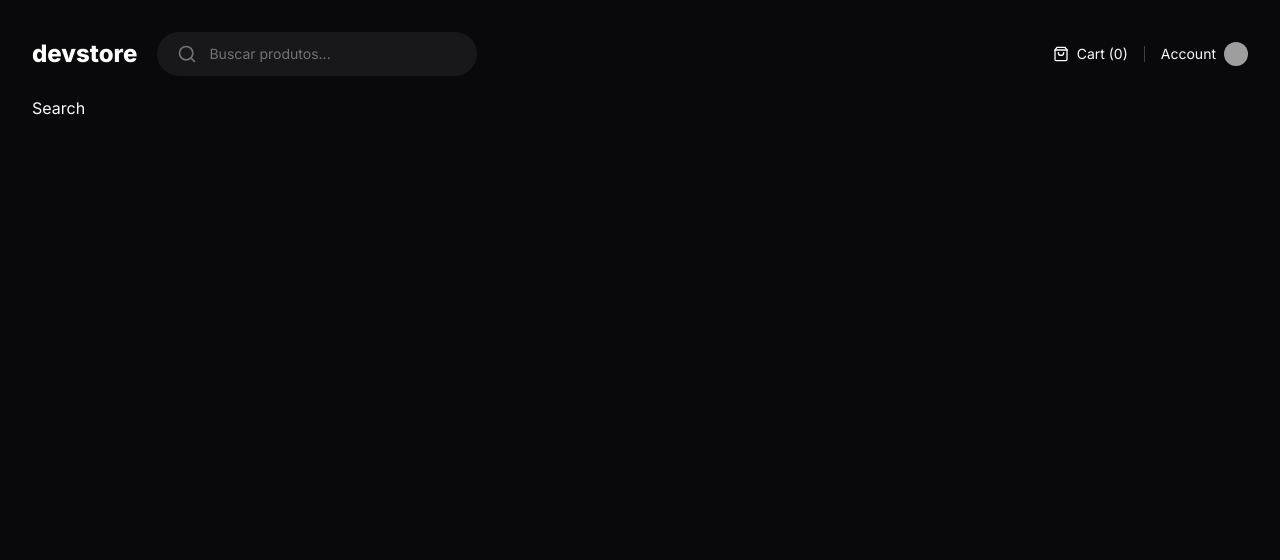
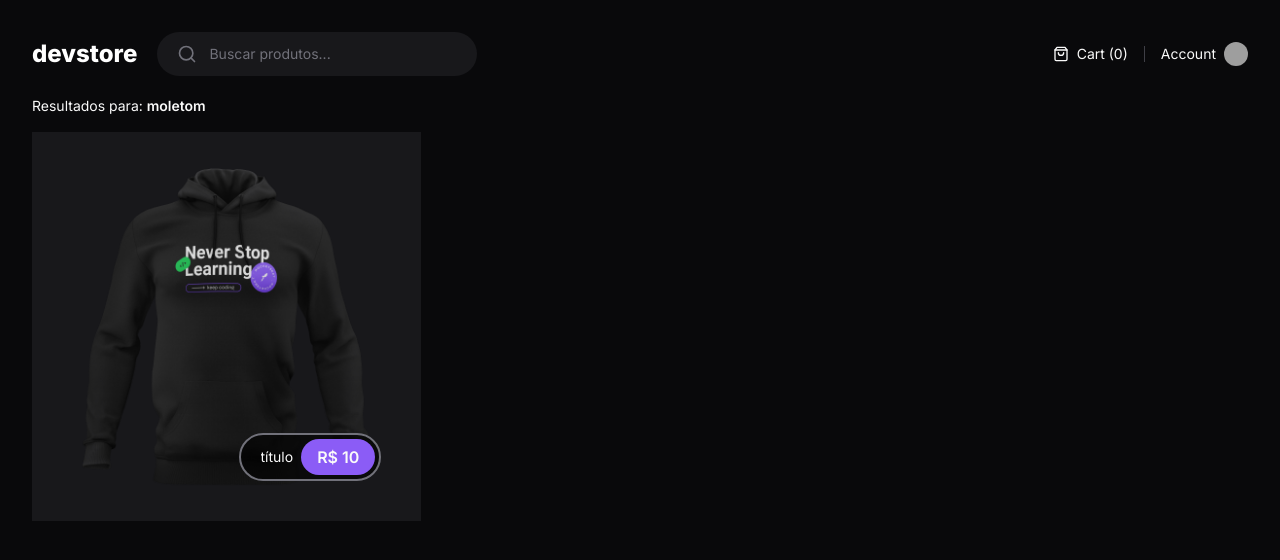
Before and after one commit to MarceloDCastro/devstore, a Next.js app: page /search in a window 1280 px wide. Shown: the top 560 px of the page. Built offline with nearby package versions, Linux system fonts and the light colour scheme; grey boxes are pictures that could not be loaded.

Commit message:
feat: Página de pesquisa

```diff
--- a/src/app/(store)/search/page.tsx
+++ b/src/app/(store)/search/page.tsx
@@ -1,5 +1,40 @@
+import Image from 'next/image'
+import Link from 'next/link'
+
 export default async function Search() {
-  await new Promise((resolve) => setTimeout(resolve, 2000))
+  return (
+    <div className="flex flex-col gap-4">
+      <p className="text-sm">
+        Resultados para: <span className="font-semibold">moletom</span>
+      </p>
 
-  return <h1>Search</h1>
+      <div className="grid grid-cols-3 gap-6">
+        <Link
+          href={`/product/`}
+          className="group relative rounded-large bg-zinc-900 overflow-hidden flex justify-center items-end"
+        >
+          <Image
+            src={'/moletom-never-stop-learning.png'}
+            width={480}
+            height={480}
+            quality={100}
+            alt=""
+            className="group-hover:scale-105 transition-transform duration-500"
+          />
+
+          <div className="absolute bottom-10 right-10 h-12 flex items-center gap-2 max-w-[280px] rounded-full border-2 border-zinc-500 bg-black/60 p-1 pl-5">
+            <span className="text-sm truncate">título</span>
+            <span className="flex h-full items-center justify-center rounded-full bg-violet-500 px-4 font-semibold">
+              {Number(10).toLocaleString('pt-br', {
+                style: 'currency',
+                currency: 'BRL',
+                minimumFractionDigits: 0,
+                maximumFractionDigits: 0,
+              })}
+            </span>
+          </div>
+        </Link>
+      </div>
+    </div>
+  )
 }
```
